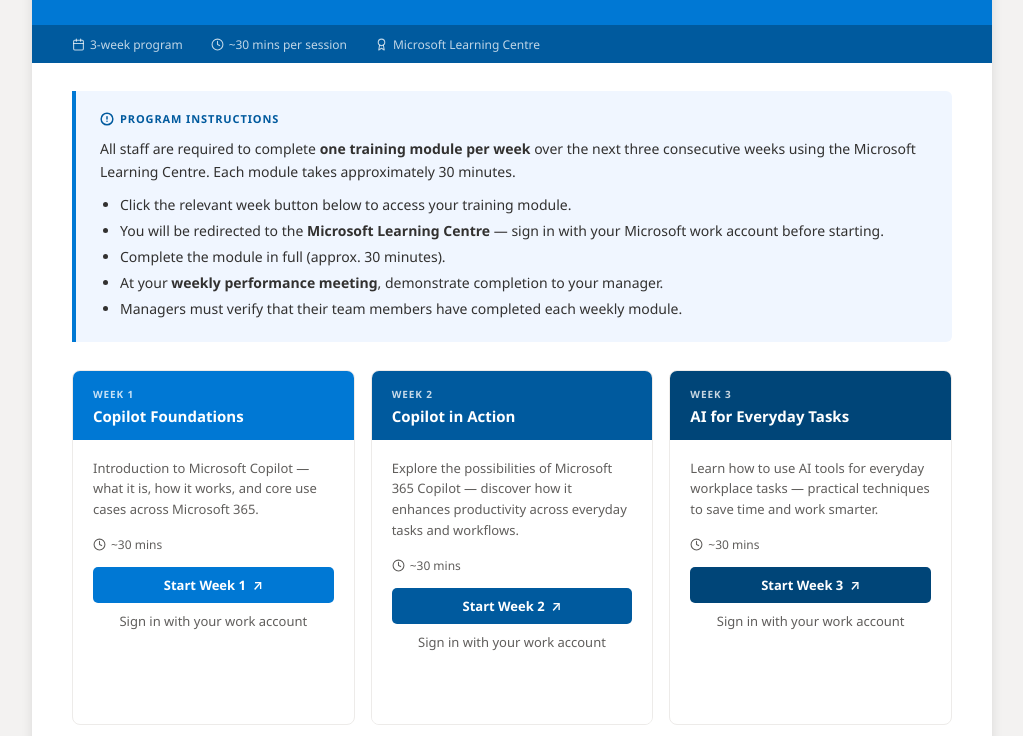
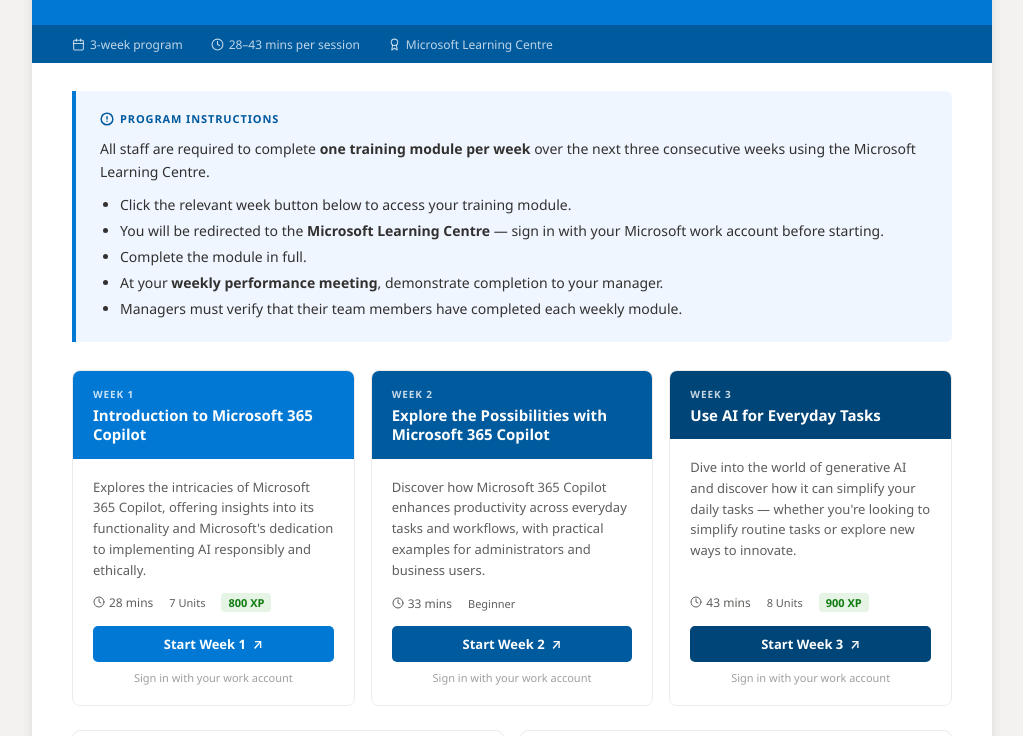
Before and after one commit to drahman-droid/copilottraining, a plain HTML site: page index.html in a window 1280 px wide. Shown: the part 170-906 px from the top of the page, without its empty margins (128-1151 px from the left). Drawn offline with Linux system fonts and the light colour scheme.

Commit message:
Add files via upload

```diff
--- a/index.html
+++ b/index.html
@@ -126,14 +126,18 @@
     grid-template-columns: repeat(3, 1fr);
     gap: 1rem;
     margin-bottom: 1.5rem;
+    align-items: stretch;
   }
   .week-card {
     border: 1px solid #edebe9;
     border-radius: 8px;
     overflow: hidden;
+    display: flex;
+    flex-direction: column;
   }
   .week-card .card-header {
     padding: 1rem 1.25rem 0.9rem;
+    flex-shrink: 0;
   }
   .week-card .card-header .week-label {
     font-size: 10px;
@@ -147,25 +151,47 @@
     font-size: 15px;
     font-weight: 700;
     color: white;
+    line-height: 1.3;
   }
   .week-card .card-body {
     padding: 1.1rem 1.25rem 1.25rem;
     background: white;
+    display: flex;
+    flex-direction: column;
+    flex: 1;
   }
-  .week-card .card-body p {
+  .week-card .card-body .desc {
     font-size: 13px;
     color: #605e5c;
     line-height: 1.6;
-    margin-bottom: 1rem;
-    min-height: 56px;
+    margin-bottom: 0.75rem;
+    flex: 1;
+  }
+  .week-card .meta-row {
+    display: flex;
+    align-items: center;
+    gap: 1rem;
+    margin-bottom: 0.9rem;
+    flex-shrink: 0;
   }
   .week-card .time-badge {
     font-size: 12px;
     color: #605e5c;
     display: flex;
     align-items: center;
-    gap: 5px;
-    margin-bottom: 0.9rem;
+    gap: 4px;
+  }
+  .week-card .xp-badge {
+    font-size: 11px;
+    font-weight: 700;
+    color: #107C10;
+    background: #e6f4e6;
+    border-radius: 4px;
+    padding: 2px 7px;
+  }
+  .week-card .units-badge {
+    font-size: 11px;
+    color: #605e5c;
   }
   .week-card .btn {
     display: block;
@@ -177,11 +203,16 @@
     font-size: 13px;
     font-weight: 600;
     margin-bottom: 0.5rem;
+    flex-shrink: 0;
+  }
+  .week-card .btn:hover {
+    opacity: 0.9;
   }
   .week-card .signin-note {
     font-size: 11px;
     color: #a19f9d;
     text-align: center;
+    flex-shrink: 0;
   }
 
   /* Bottom grid */
@@ -232,9 +263,6 @@
     line-height: 1.6;
   }
   .signin-reminder strong { color: #323130; font-weight: 600; }
-
-  /* Icon SVGs inline */
-  .icon { display: inline-block; vertical-align: -3px; }
 </style>
 </head>
 <body>
@@ -248,7 +276,7 @@
       <span class="header-label">Microsoft 365 Learning</span>
     </div>
     <h1>Copilot Training Program</h1>
-    <p>Complete all three modules over the next three weeks &nbsp;·&nbsp; ~30 mins per week</p>
+    <p>Complete all three modules over the next three weeks &nbsp;·&nbsp; one module per week</p>
   </div>
 
   <!-- Subbar -->
@@ -259,7 +287,7 @@
     </span>
     <span>
       <svg width="13" height="13" viewBox="0 0 24 24" fill="none" stroke="currentColor" stroke-width="2" stroke-linecap="round" stroke-linejoin="round"><circle cx="12" cy="12" r="10"/><polyline points="12 6 12 12 16 14"/></svg>
-      ~30 mins per session
+      28–43 mins per session
     </span>
     <span>
       <svg width="13" height="13" viewBox="0 0 24 24" fill="none" stroke="currentColor" stroke-width="2" stroke-linecap="round" stroke-linejoin="round"><circle cx="12" cy="8" r="6"/><path d="M15.477 12.89L17 22l-5-3-5 3 1.523-9.11"/></svg>
@@ -275,11 +303,11 @@
         <svg width="14" height="14" viewBox="0 0 24 24" fill="none" stroke="#005A9E" stroke-width="2.5" stroke-linecap="round" stroke-linejoin="round"><circle cx="12" cy="12" r="10"/><line x1="12" y1="8" x2="12" y2="12"/><line x1="12" y1="16" x2="12.01" y2="16"/></svg>
         Program Instructions
       </div>
-      <p>All staff are required to complete <strong>one training module per week</strong> over the next three consecutive weeks using the Microsoft Learning Centre. Each module takes approximately 30 minutes.</p>
+      <p>All staff are required to complete <strong>one training module per week</strong> over the next three consecutive weeks using the Microsoft Learning Centre.</p>
       <ul>
         <li>Click the relevant week button below to access your training module.</li>
         <li>You will be redirected to the <strong>Microsoft Learning Centre</strong> — sign in with your Microsoft work account before starting.</li>
-        <li>Complete the module in full (approx. 30 minutes).</li>
+        <li>Complete the module in full.</li>
         <li>At your <strong>weekly performance meeting</strong>, demonstrate completion to your manager.</li>
         <li>Managers must verify that their team members have completed each weekly module.</li>
       </ul>
@@ -288,50 +316,64 @@
     <!-- Week Cards -->
     <div class="weeks">
 
+      <!-- Week 1 -->
       <div class="week-card">
         <div class="card-header" style="background:#0078D4;">
           <div class="week-label">Week 1</div>
-          <h3>Copilot Foundations</h3>
+          <h3>Introduction to Microsoft 365 Copilot</h3>
         </div>
         <div class="card-body">
-          <p>Introduction to Microsoft Copilot — what it is, how it works, and core use cases across Microsoft 365.</p>
-          <div class="time-badge">
-            <svg width="13" height="13" viewBox="0 0 24 24" fill="none" stroke="currentColor" stroke-width="2" stroke-linecap="round" stroke-linejoin="round"><circle cx="12" cy="12" r="10"/><polyline points="12 6 12 12 16 14"/></svg>
-            ~30 mins
+          <p class="desc">Explores the intricacies of Microsoft 365 Copilot, offering insights into its functionality and Microsoft's dedication to implementing AI responsibly and ethically.</p>
+          <div class="meta-row">
+            <span class="time-badge">
+              <svg width="12" height="12" viewBox="0 0 24 24" fill="none" stroke="currentColor" stroke-width="2" stroke-linecap="round" stroke-linejoin="round"><circle cx="12" cy="12" r="10"/><polyline points="12 6 12 12 16 14"/></svg>
+              28 mins
+            </span>
+            <span class="units-badge">7 Units</span>
+            <span class="xp-badge">800 XP</span>
           </div>
-          <a href="https://learn.microsoft.com/en-us/training/modules/introduction-microsoft-365-copilot/" class="btn" style="background:#0078D4;">Start Week 1 &nbsp;↗</a>
+          <a href="https://learn.microsoft.com/en-us/training/modules/introduction-microsoft-365-copilot/" class="btn" style="background:#0078D4;" target="_blank" rel="noopener">Start Week 1 &nbsp;↗</a>
           <p class="signin-note">Sign in with your work account</p>
         </div>
       </div>
 
+      <!-- Week 2 -->
       <div class="week-card">
         <div class="card-header" style="background:#005A9E;">
           <div class="week-label">Week 2</div>
-          <h3>Copilot in Action</h3>
+          <h3>Explore the Possibilities with Microsoft 365 Copilot</h3>
         </div>
         <div class="card-body">
-          <p>Explore the possibilities of Microsoft 365 Copilot — discover how it enhances productivity across everyday tasks and workflows.</p>
-          <div class="time-badge">
-            <svg width="13" height="13" viewBox="0 0 24 24" fill="none" stroke="currentColor" stroke-width="2" stroke-linecap="round" stroke-linejoin="round"><circle cx="12" cy="12" r="10"/><polyline points="12 6 12 12 16 14"/></svg>
-            ~30 mins
+          <p class="desc">Discover how Microsoft 365 Copilot enhances productivity across everyday tasks and workflows, with practical examples for administrators and business users.</p>
+          <div class="meta-row">
+            <span class="time-badge">
+              <svg width="12" height="12" viewBox="0 0 24 24" fill="none" stroke="currentColor" stroke-width="2" stroke-linecap="round" stroke-linejoin="round"><circle cx="12" cy="12" r="10"/><polyline points="12 6 12 12 16 14"/></svg>
+              33 mins
+            </span>
+            <span class="units-badge">Beginner</span>
           </div>
-          <a href="https://learn.microsoft.com/en-us/training/modules/explore-possibilities-microsoft-365-copilot/" class="btn" style="background:#005A9E;">Start Week 2 &nbsp;↗</a>
+          <a href="https://learn.microsoft.com/en-us/training/modules/explore-possibilities-microsoft-365-copilot/" class="btn" style="background:#005A9E;" target="_blank" rel="noopener">Start Week 2 &nbsp;↗</a>
           <p class="signin-note">Sign in with your work account</p>
         </div>
       </div>
 
+      <!-- Week 3 -->
       <div class="week-card">
         <div class="card-header" style="background:#004578;">
           <div class="week-label">Week 3</div>
-          <h3>AI for Everyday Tasks</h3>
+          <h3>Use AI for Everyday Tasks</h3>
         </div>
         <div class="card-body">
-          <p>Learn how to use AI tools for everyday workplace tasks — practical techniques to save time and work smarter.</p>
-          <div class="time-badge">
-            <svg width="13" height="13" viewBox="0 0 24 24" fill="none" stroke="currentColor" stroke-width="2" stroke-linecap="round" stroke-linejoin="round"><circle cx="12" cy="12" r="10"/><polyline points="12 6 12 12 16 14"/></svg>
-            ~30 mins
+          <p class="desc">Dive into the world of generative AI and discover how it can simplify your daily tasks — whether you're looking to simplify routine tasks or explore new ways to innovate.</p>
+          <div class="meta-row">
+            <span class="time-badge">
+              <svg width="12" height="12" viewBox="0 0 24 24" fill="none" stroke="currentColor" stroke-width="2" stroke-linecap="round" stroke-linejoin="round"><circle cx="12" cy="12" r="10"/><polyline points="12 6 12 12 16 14"/></svg>
+              43 mins
+            </span>
+            <span class="units-badge">8 Units</span>
+            <span class="xp-badge">900 XP</span>
           </div>
-          <a href="https://learn.microsoft.com/en-us/training/modules/use-ai-everyday-tasks/" class="btn" style="background:#004578;">Start Week 3 &nbsp;↗</a>
+          <a href="https://learn.microsoft.com/en-us/training/modules/use-ai-everyday-tasks/" class="btn" style="background:#004578;" target="_blank" rel="noopener">Start Week 3 &nbsp;↗</a>
           <p class="signin-note">Sign in with your work account</p>
         </div>
       </div>
@@ -372,7 +414,7 @@
     <!-- Sign-in reminder -->
     <div class="signin-reminder">
       <svg width="15" height="15" viewBox="0 0 24 24" fill="none" stroke="#605e5c" stroke-width="2" stroke-linecap="round" stroke-linejoin="round"><rect x="3" y="11" width="18" height="11" rx="2"/><path d="M7 11V7a5 5 0 0 1 10 0v4"/></svg>
-      <p><strong>Sign-in reminder:</strong> When you click a week button above, you will be redirected to the Microsoft Learning Centre. Please sign in using your <strong>Microsoft work account</strong> before beginning the module. Do not use a personal Microsoft account.</p>
+      <p><strong>Sign-in reminder:</strong> When you click a week button above, you will be redirected to the Microsoft Learning Centre in a new tab. Please sign in using your <strong>Microsoft work account</strong> before beginning the module. Do not use a personal Microsoft account.</p>
     </div>
 
   </div>
```
